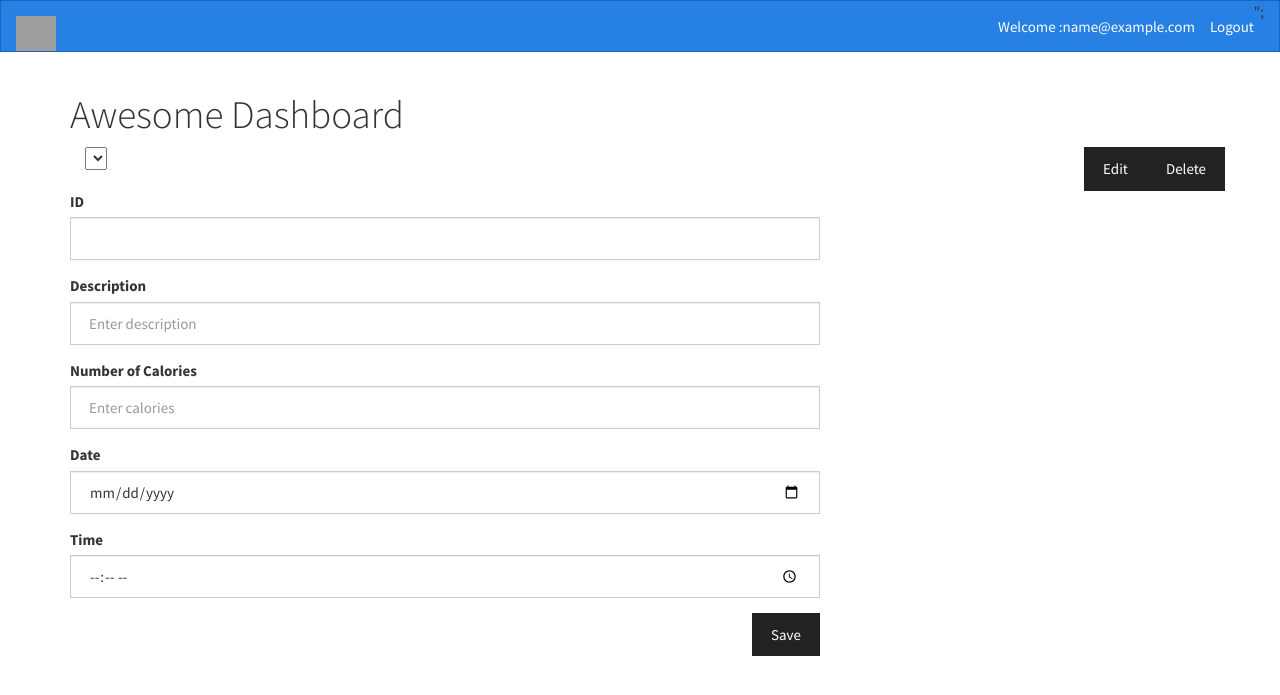
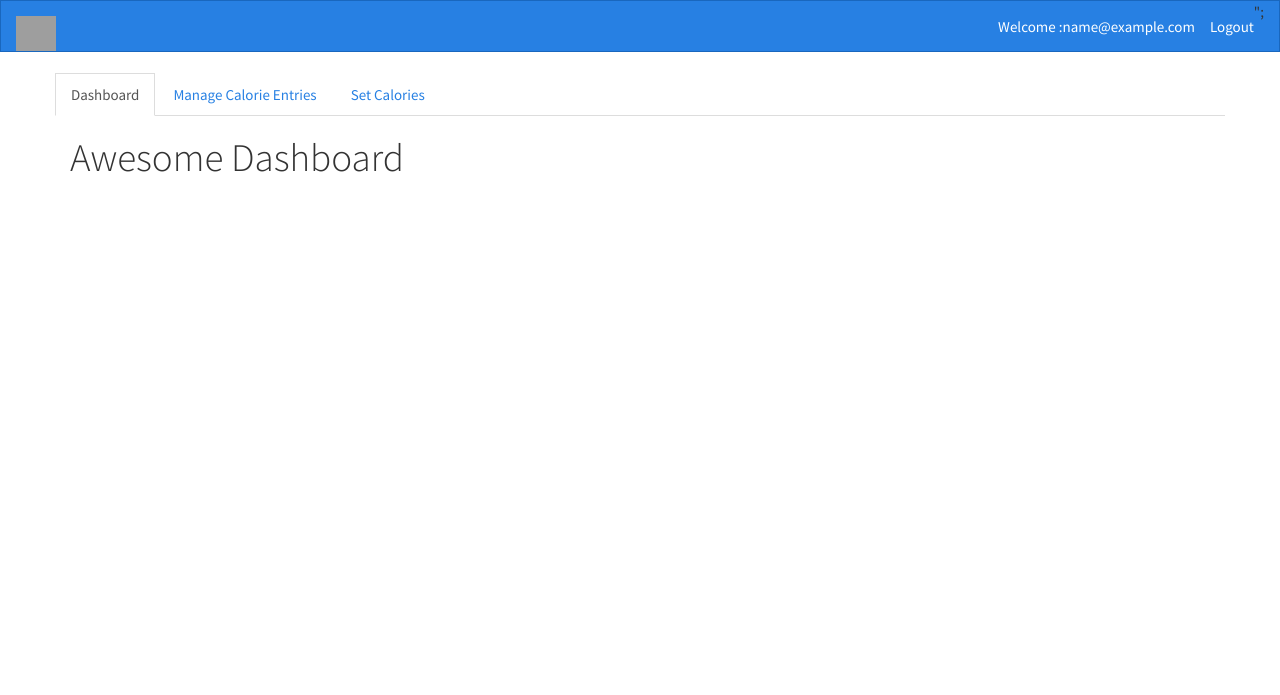
Before and after one commit to bretuobay/demoCaloriesTracker, a PHP site: page /dashboard.php in a window 1280 px wide. Shown: the top 695 px of the page. Run offline with PHP 8.4, Linux system fonts and the light colour scheme; the visitor is signed in with stand-in values (Sample User, id 1); data that the repository does not hold is empty; grey boxes are pictures that could not be loaded.

Commit message:
slight modifications

```diff
--- a/assets/css/custom.css
+++ b/assets/css/custom.css
@@ -12,3 +12,7 @@
     height: 700px;
     width: 700px;
 }
+
+#dashboard,#manage,#setting{
+    display: none;
+}
--- a/assets/js/app.js
+++ b/assets/js/app.js
@@ -132,16 +132,67 @@
 
 }
 
+function getCaloriesConsumed(){
+
+     var data = {
+         "end" : $("#end").val(),
+         "begin" : $("#begin").val()
+     };
+     if(data.end==='' || data.begin===''){
+         alert('Must fill all fields');
+         return;
+     }
+
+    $.ajax({
+        type: 'POST',
+        url: "index.php?section=calories&do=filter",
+        error: function(data){
+            console.log(data)
+        },
+        data: data,
+        success: function(data) {
+            if(data.total>0)
+             $("#total_calories").text(data.total+' calories consumed in period');
+            else
+                $("#total_calories").text('No calories consumed in period');
+        },
+        dataType: "json"
+    });
+
+
+}
+
 
 $( document ).ready(function() {
 
     getCalories();
 
+    $("#dashboard").show();
+
+    $("#dashboard-page").click(function(){
+        $("#manage").hide();
+        $("#setting").hide();
+        $("#dashboard").show();
+
+    });
+
+    $("#management-page").click(function(){
+        $("#manage").show();
+        $("#setting").hide();
+        $("#dashboard").hide();
+
+    });
+
+    $("#setting-page").click(function(){
+        $("#manage").hide();
+        $("#setting").show();
+        $("#dashboard").hide();
+
+    });
+
 
     $("#logout_link").click(function(){
-
         logOutUser();
-
     });
 
 
@@ -162,5 +213,10 @@
 
     });
 
+    $("#filter-button").click(function(){
+        getCaloriesConsumed();
+
+    });
+
 
 });
--- a/controllers/CaloriesController.php
+++ b/controllers/CaloriesController.php
@@ -24,9 +24,9 @@
 
     public function filter()
     {
-        $begin = $_POST['begin'];
+        $begin =   $this->convertDateUtil($_POST['begin']);
 
-        $end = $_POST['end'];
+        $end   =   $this->convertDateUtil($_POST['end']);
 
         $this->useModel('Calories')->filter($begin,$end);
     }
@@ -57,6 +57,22 @@
     }
 
     /**
+     * @param $date_to_convert
+     * @return string
+     * 2016-09-16
+     */
+    private function convertDateUtil($date_to_convert)
+    {
+
+        $date = explode('/', $date_to_convert);
+
+        return  $date[2].'-'.$date[1].'-'.$date[0];
+
+    }
+
+
+
+    /**
      * @return array
      */
     private function paramsArray()
--- a/dashboard.php
+++ b/dashboard.php
@@ -44,11 +44,53 @@
 
     <div class="row">
 
+        <ul class="nav nav-tabs">
+            <li class="active"><a href="#dashboard" id="dashboard-page" data-toggle="tab">Dashboard</a></li>
+            <li><a href="#manage" id="management-page" data-toggle="tab">Manage Calorie Entries</a></li>
+            <li><a href="#setting" id="setting-page" data-toggle="tab">Set Calories</a></li>
+        </ul>
+    </div>
+
+
+
+    <div class="row">
+
         <div class="col-sm-8">
 
             <div id="dashboard">
 
                 <h1>Awesome Dashboard</h1>
+
+            </div>
+
+            <div id="setting">
+                <div class="form-group">
+
+                <h1>Filter to find calories consumed in period : </h1>
+
+                <div class="form-group">
+                    <label for="begin">Begin</label>
+                    <input type="date"  class="form-control" id="begin" aria-describedby="beginHelp" placeholder="18/09/2016">
+                    <small id="beginHelp" class="form-text text-muted"></small>
+                </div>
+
+                <div class="form-group">
+                    <label for="end">Begin</label>
+                    <input type="date"  class="form-control" id="end" aria-describedby="endHelp" placeholder="19/09/2016">
+                    <small id="endHelp" class="form-text text-muted"></small>
+                </div>
+
+                    <h2> Totale Calories in period :: <span class="badge" id="total_calories"></span></h2>
+
+                <button type="submit" id="filter-button" class="btn btn-default pull-right">Filter</button>
+
+
+            </div>
+            </div>
+
+            <div id="manage">
+
+                <div class="form-group">
 
                     <section class="container select-area" >
                         <select id="calorieslist" class="selectpicker">
@@ -58,7 +100,7 @@
                         <input type="submit"  class="btn btn-default pull-right" id="fill-form" value="Edit" >
                     </section>
 
-                <div class="form-group">
+
                     <label for="id">ID</label>
                     <input type="email"  class="form-control" id="id" aria-describedby="idHelp" placeholder="">
                     <small id="idHelp" class="form-text text-muted"></small>
@@ -78,7 +120,7 @@
 
                 <div class="form-group">
                     <label for="date">Date</label>
-                    <input type="date"  class="form-control" id="date" aria-describedby="dateHelp" placeholder="Enter date">
+                    <input type="date"  class="form-control" id="date" aria-describedby="dateHelp" placeholder="18/09/2016">
                     <small id="dateHelp" class="form-text text-muted"></small>
                 </div>
 
--- a/models/Calories.php
+++ b/models/Calories.php
@@ -1,7 +1,7 @@
 <?php
 
 
-class Calories extends \CaloriesModel\Model {
+class Calories extends \DemoAppModel\Model {
 
     /**
      * An entry has the following fields:
@@ -115,8 +115,6 @@
 
     public function filter($begin,$end){
 
-        session_start();
-
         $sql = "SELECT SUM(num_calories) AS total
         FROM calories
         WHERE STR_TO_DATE(CONCAT_WS('-', date), '%Y-%m-%d')
--- a/models/Model.php
+++ b/models/Model.php
@@ -1,12 +1,6 @@
 <?php
-/**
- * Created by PhpStorm.
- * User: matei
- * Date: 16/09/2016
- * Time: 21.41
- */
 
-namespace CaloriesModel;
+namespace DemoAppModel;
 use PDO;
 
 class Model extends \PDO {
@@ -20,6 +14,12 @@
         $this->dbh = new PDO('mysql:host=localhost;dbname=kalories', DBUSER, DBPASS);
     }
 
+    /**
+     * @param $table
+     * Modified to grab on data of the current user
+     *  This has lost its intended purpose, but can be used on both tables
+     *
+     */
     public function index($table)
     {
 
@@ -40,8 +40,13 @@
 
     }
 
-    public function findById($id,$table){
-
+    /**
+     * @param $id
+     * @param $table
+     * No need to use user as primary is id
+     */
+    public function findById($id,$table)
+    {
 
         $sql="SELECT * FROM $table WHERE id = :id";
 
@@ -55,7 +60,10 @@
 
  }
 
-
+    /**
+     * @return array
+     * generic return array for json on success
+     */
     public function retSuccess()
     {
 
@@ -66,6 +74,10 @@
         ];
     }
 
+    /**
+     * @return array
+     * generic return array for failure
+     */
     public function retFailure()
     {
 
--- a/models/Users.php
+++ b/models/Users.php
@@ -1,7 +1,7 @@
 <?php
 
 
-class Users extends CaloriesModel\Model{
+class Users extends DemoAppModel\Model{
 
     public $id;
     public $email;
```
Lines whose indentation alone changed are shown as unchanged.
